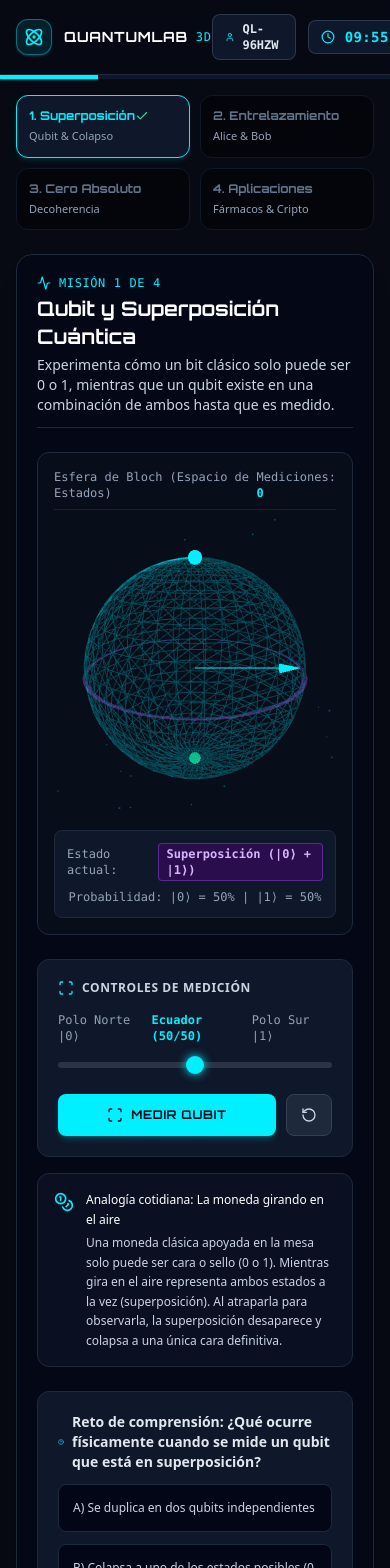
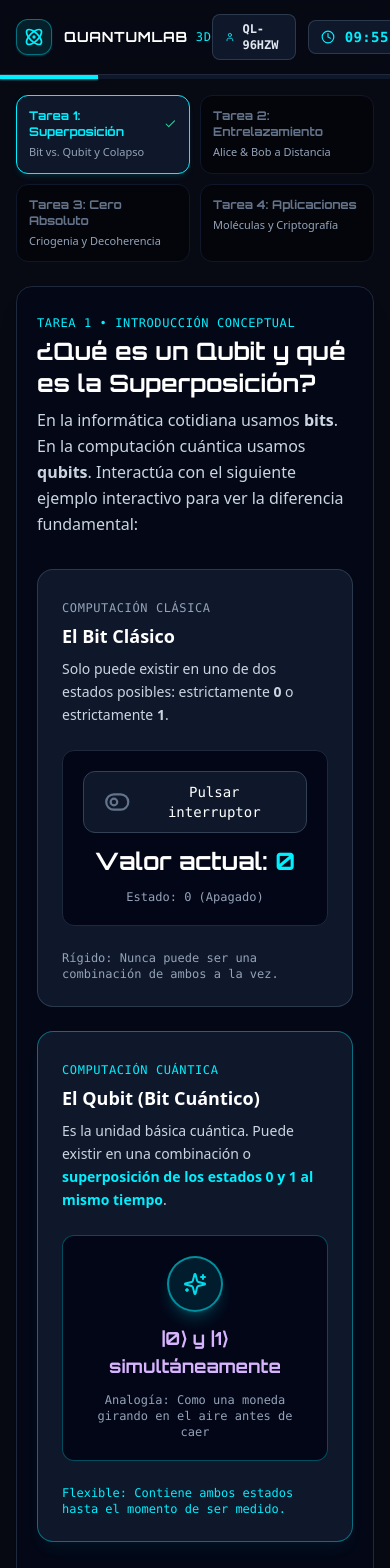
Before and after one commit to Gerbetwo/quantum-lab-3d, a Next.js app: page / in a window 390 px wide. Shown: the top 1568 px of the page. Built offline with nearby package versions, Linux system fonts and the light colour scheme.

Commit message:
feat: implement 3-step interactive guided flow for task 1 and rename missions to tasks

```diff
--- a/src/app/page.tsx
+++ b/src/app/page.tsx
@@ -56,10 +56,10 @@ export default function Home() {
   };
 
   const tabs = [
-    { title: '1. Superposición', desc: 'Qubit & Colapso' },
-    { title: '2. Entrelazamiento', desc: 'Alice & Bob' },
-    { title: '3. Cero Absoluto', desc: 'Decoherencia' },
-    { title: '4. Aplicaciones', desc: 'Fármacos & Cripto' },
+    { title: 'Tarea 1: Superposición', desc: 'Bit vs. Qubit y Colapso' },
+    { title: 'Tarea 2: Entrelazamiento', desc: 'Alice & Bob a Distancia' },
+    { title: 'Tarea 3: Cero Absoluto', desc: 'Criogenia y Decoherencia' },
+    { title: 'Tarea 4: Aplicaciones', desc: 'Moléculas y Criptografía' },
   ];
 
   return (
--- a/src/components/missions/Mission1Superposition.tsx
+++ b/src/components/missions/Mission1Superposition.tsx
@@ -2,7 +2,18 @@
 
 import React, { useEffect, useRef, useState } from 'react';
 import * as THREE from 'three';
-import { Scan, RotateCcw, ArrowRight, CheckCircle2, HelpCircle, Activity, Info, Coins } from 'lucide-react';
+import {
+  Scan,
+  RotateCcw,
+  ArrowRight,
+  CheckCircle2,
+  HelpCircle,
+  Info,
+  ToggleLeft,
+  ToggleRight,
+  Sparkles,
+  ArrowLeft,
+} from 'lucide-react';
 import { playButtonClick, playChimeSuccess, playLaserScan, playQuantumCollapse } from '@/lib/sound';
 import { saveCompletedMission, updateStoredMetrics } from '@/lib/cookies';
 
@@ -11,22 +22,34 @@ interface Props {
 }
 
 export default function Mission1Superposition({ onComplete }: Props) {
+  // Step navigation: 'intro' (interactive bit vs qubit) -> 'lab' (3D bloch sphere) -> 'quiz' (deduction)
+  const [subStep, setSubStep] = useState<'intro' | 'lab' | 'quiz'>('intro');
+
+  // Interactive Classical Bit state in intro
+  const [classicBit, setClassicBit] = useState<0 | 1>(0);
+
+  // 3D Lab states
   const containerRef = useRef<HTMLDivElement>(null);
   const [theta, setTheta] = useState(Math.PI / 2);
   const [isSuperposition, setIsSuperposition] = useState(true);
   const [collapsedState, setCollapsedState] = useState<number | null>(null);
+  const [hasMeasuredAtLeastOnce, setHasMeasuredAtLeastOnce] = useState(false);
   const [measureCount, setMeasureCount] = useState(0);
+
+  // Quiz state
   const [userDeduction, setUserDeduction] = useState<string | null>(null);
   const [showDeductionFeedback, setShowDeductionFeedback] = useState(false);
 
+  // Three.js scene refs
   const sceneRef = useRef<THREE.Scene | null>(null);
   const rendererRef = useRef<THREE.WebGLRenderer | null>(null);
   const vectorArrowRef = useRef<THREE.ArrowHelper | null>(null);
   const shockwaveRef = useRef<THREE.Mesh | null>(null);
   const animFrameId = useRef<number | null>(null);
 
+  // Initialize Three.js scene when entering the lab
   useEffect(() => {
-    if (!containerRef.current) return;
+    if (subStep !== 'lab' || !containerRef.current) return;
     const container = containerRef.current;
     const width = container.clientWidth || 360;
     const height = 300;
@@ -51,7 +74,7 @@ export default function Mission1Superposition({ onComplete }: Props) {
       color: 0x00f0ff,
       wireframe: true,
       transparent: true,
-      opacity: 0.14,
+      opacity: 0.15,
     });
     const sphere = new THREE.Mesh(sphereGeo, sphereMat);
     scene.add(sphere);
@@ -62,7 +85,7 @@ export default function Mission1Superposition({ onComplete }: Props) {
       color: 0xa855f7,
       side: THREE.DoubleSide,
       transparent: true,
-      opacity: 0.35,
+      opacity: 0.4,
     });
     const ring = new THREE.Mesh(ringGeo, ringMat);
     ring.rotation.x = Math.PI / 2;
@@ -97,7 +120,7 @@ export default function Mission1Superposition({ onComplete }: Props) {
     shockwaveRef.current = shock;
     scene.add(shock);
 
-    // Ambient Particles
+    // Particles
     const pGeo = new THREE.BufferGeometry();
     const pPos = new Float32Array(50 * 3);
     for (let i = 0; i < 50 * 3; i += 3) {
@@ -143,7 +166,7 @@ export default function Mission1Superposition({ onComplete }: Props) {
       sphereGeo.dispose();
       sphereMat.dispose();
     };
-  }, []);
+  }, [subStep]);
 
   useEffect(() => {
     if (!vectorArrowRef.current) return;
@@ -172,6 +195,7 @@ export default function Mission1Superposition({ onComplete }: Props) {
 
     setIsSuperposition(false);
     setCollapsedState(outcome);
+    setHasMeasuredAtLeastOnce(true);
     setMeasureCount((prev) => prev + 1);
 
     updateStoredMetrics((prev) => ({
@@ -202,37 +226,156 @@ export default function Mission1Superposition({ onComplete }: Props) {
 
   return (
     <div className="flex flex-col gap-6">
-      {/* Header section */}
-      <div className="border-b border-slate-800 pb-3">
-        <div className="flex items-center gap-2 text-cyan font-mono text-xs uppercase tracking-wider">
-          <Activity className="w-3.5 h-3.5" /> Misión 1 de 4
+      {/* ========================================================================= */}
+      {/* SUB-PASO 1: INTRODUCCIÓN INTERACTIVA (BIT CLÁSICO VS. QUBIT)              */}
+      {/* ========================================================================= */}
+      {subStep === 'intro' && (
+        <div className="flex flex-col gap-8 py-2 animate-in fade-in duration-300">
+          <div>
+            <div className="text-cyan font-mono text-xs uppercase tracking-wider mb-1">
+              Tarea 1 • Introducción Conceptual
             </div>
-        <h2 className="text-xl sm:text-2xl font-orbitron font-bold text-white mt-1">
-          Qubit y Superposición Cuántica
+            <h2 className="text-2xl sm:text-3xl font-orbitron font-bold text-white">
+              ¿Qué es un Qubit y qué es la Superposición?
             </h2>
-        <p className="text-sm text-slate-300 mt-1">
-          Experimenta cómo un bit clásico solo puede ser 0 o 1, mientras que un qubit existe en una combinación de ambos hasta que es medido.
+            <p className="text-base text-slate-300 mt-2 max-w-3xl leading-relaxed">
+              En la informática cotidiana usamos <strong>bits</strong>. En la computación cuántica usamos <strong>qubits</strong>. Interactúa con el siguiente ejemplo interactivo para ver la diferencia fundamental:
             </p>
           </div>
 
-      {/* Main interactive split */}
+          {/* Interactive Side-by-Side Comparison */}
+          <div className="grid grid-cols-1 md:grid-cols-2 gap-6">
+            {/* Left: Classic Bit */}
+            <div className="bg-slate-900 border border-slate-700/80 rounded-2xl p-6 flex flex-col justify-between gap-6">
+              <div>
+                <span className="text-xs font-mono uppercase tracking-wider text-slate-400">
+                  Computación Clásica
+                </span>
+                <h3 className="text-lg font-bold text-white mt-1">El Bit Clásico</h3>
+                <p className="text-sm text-slate-300 mt-2 leading-relaxed">
+                  Solo puede existir en uno de dos estados posibles: estrictamente <strong>0</strong> o estrictamente <strong>1</strong>.
+                </p>
+              </div>
+
+              {/* Interactive Toggle */}
+              <div className="bg-slate-950 border border-slate-800 rounded-xl p-5 flex flex-col items-center justify-center gap-3 text-center">
+                <button
+                  onClick={() => {
+                    playButtonClick();
+                    setClassicBit((prev) => (prev === 0 ? 1 : 0));
+                  }}
+                  className="flex items-center gap-3 px-5 py-2.5 rounded-xl bg-slate-900 hover:bg-slate-800 border border-slate-700 text-white font-mono text-sm transition-all"
+                >
+                  {classicBit === 1 ? (
+                    <ToggleRight className="w-7 h-7 text-cyan" />
+                  ) : (
+                    <ToggleLeft className="w-7 h-7 text-slate-500" />
+                  )}
+                  <span>Pulsar interruptor</span>
+                </button>
+
+                <div className="text-2xl font-orbitron font-bold text-white">
+                  Valor actual: <span className="text-cyan">{classicBit}</span>
+                </div>
+                <div className="text-xs font-mono text-slate-400">
+                  {classicBit === 0 ? 'Estado: 0 (Apagado)' : 'Estado: 1 (Encendido)'}
+                </div>
+              </div>
+
+              <div className="text-xs text-slate-400 font-mono">
+                Rígido: Nunca puede ser una combinación de ambos a la vez.
+              </div>
+            </div>
+
+            {/* Right: Quantum Qubit */}
+            <div className="bg-slate-900 border border-cyan/40 rounded-2xl p-6 flex flex-col justify-between gap-6 shadow-lg shadow-cyan/5">
+              <div>
+                <span className="text-xs font-mono uppercase tracking-wider text-cyan">
+                  Computación Cuántica
+                </span>
+                <h3 className="text-lg font-bold text-white mt-1">El Qubit (Bit Cuántico)</h3>
+                <p className="text-sm text-slate-300 mt-2 leading-relaxed">
+                  Es la unidad básica cuántica. Puede existir en una combinación o <strong className="text-cyan">superposición de los estados 0 y 1 al mismo tiempo</strong>.
+                </p>
+              </div>
+
+              {/* Dynamic Qubit Representation */}
+              <div className="bg-slate-950 border border-cyan/30 rounded-xl p-5 flex flex-col items-center justify-center gap-3 text-center">
+                <div className="w-14 h-14 rounded-full bg-cyan/10 border-2 border-cyan/60 flex items-center justify-center text-cyan shadow-lg shadow-cyan/20 animate-pulse">
+                  <Sparkles className="w-6 h-6" />
+                </div>
+                <div className="text-lg font-orbitron font-bold text-purple-300">
+                  |0⟩ y |1⟩ simultáneamente
+                </div>
+                <div className="text-xs font-mono text-slate-400">
+                  Analogía: Como una moneda girando en el aire antes de caer
+                </div>
+              </div>
+
+              <div className="text-xs text-cyan font-mono">
+                Flexible: Contiene ambos estados hasta el momento de ser medido.
+              </div>
+            </div>
+          </div>
+
+          {/* Action to proceed to Lab */}
+          <div className="flex justify-end pt-4 border-t border-slate-800">
+            <button
+              onClick={() => {
+                playButtonClick();
+                setSubStep('lab');
+              }}
+              className="py-3.5 px-6 rounded-xl bg-cyan hover:bg-cyan/90 text-slate-950 font-orbitron font-bold text-xs uppercase tracking-wider flex items-center gap-2 transition-all shadow-lg shadow-cyan/20 active:scale-95"
+            >
+              Abrir Laboratorio 3D y Medir el Qubit <ArrowRight className="w-4 h-4" />
+            </button>
+          </div>
+        </div>
+      )}
+
+      {/* ========================================================================= */}
+      {/* SUB-PASO 2: LABORATORIO 3D CON GUÍA PASO A PASO                            */}
+      {/* ========================================================================= */}
+      {subStep === 'lab' && (
+        <div className="flex flex-col gap-6 animate-in fade-in duration-300">
+          <div className="border-b border-slate-800 pb-3 flex justify-between items-start">
+            <div>
+              <div className="text-cyan font-mono text-xs uppercase tracking-wider">
+                Tarea 1 • Laboratorio 3D
+              </div>
+              <h2 className="text-xl sm:text-2xl font-orbitron font-bold text-white mt-1">
+                La Esfera de Bloch y el Colapso de Onda
+              </h2>
+            </div>
+            <button
+              onClick={() => {
+                playButtonClick();
+                setSubStep('intro');
+              }}
+              className="text-xs font-mono text-slate-400 hover:text-white flex items-center gap-1.5 py-1 px-2.5 rounded hover:bg-slate-900 transition-colors"
+            >
+              <ArrowLeft className="w-3.5 h-3.5" /> Volver a la explicación
+            </button>
+          </div>
+
+          {/* Main 3D Stage + Numbered Step Guide */}
           <div className="grid grid-cols-1 lg:grid-cols-12 gap-6 items-start">
-        {/* 3D Canvas Box */}
+            {/* 3D Viewport */}
             <div className="lg:col-span-7 bg-[#080d1a] border border-slate-800 rounded-xl p-4 flex flex-col items-center relative">
               <div className="w-full flex justify-between items-center text-xs font-mono text-slate-400 border-b border-slate-800/80 pb-2 mb-2">
-            <span>Esfera de Bloch (Espacio de Estados)</span>
+                <span>Esfera de Bloch 3D</span>
                 <span>Mediciones: <strong className="text-cyan">{measureCount}</strong></span>
               </div>
 
               <div ref={containerRef} className="w-full cursor-grab active:cursor-grabbing" />
 
-          {/* Telemetry bar */}
+              {/* Status Banner */}
               <div className="w-full mt-3 bg-slate-900 border border-slate-800 rounded-lg p-3 flex flex-col sm:flex-row justify-between items-center gap-2 text-xs font-mono">
                 <div className="flex items-center gap-2">
-              <span className="text-slate-400">Estado actual:</span>
+                  <span className="text-slate-400">Estado:</span>
                   {isSuperposition ? (
                     <span className="text-purple-300 font-bold bg-purple-950/60 border border-purple-500/40 px-2 py-0.5 rounded">
-                  Superposición (|0⟩ + |1⟩)
+                      Superposición (|0⟩ y |1⟩)
                     </span>
                   ) : (
                     <span className="text-emerald-300 font-bold bg-emerald-950/60 border border-emerald-500/40 px-2 py-0.5 rounded">
@@ -241,26 +384,25 @@ export default function Mission1Superposition({ onComplete }: Props) {
                   )}
                 </div>
                 <div className="text-slate-400">
-              Probabilidad: |0⟩ = {Math.round(Math.cos(theta / 2) ** 2 * 100)}% | |1⟩ ={' '}
+                  |0⟩: {Math.round(Math.cos(theta / 2) ** 2 * 100)}% | |1⟩:{' '}
                   {Math.round(Math.sin(theta / 2) ** 2 * 100)}%
                 </div>
               </div>
             </div>
 
-        {/* Controls and Insight */}
+            {/* Step-by-Step Instructions */}
             <div className="lg:col-span-5 flex flex-col gap-4">
               <div className="bg-slate-900 border border-slate-800 rounded-xl p-5 flex flex-col gap-4">
-            <div className="text-xs font-semibold uppercase tracking-wider text-slate-300 flex items-center gap-2">
-              <Scan className="w-4 h-4 text-cyan" /> Controles de Medición
+                <div className="text-xs font-semibold uppercase tracking-wider text-slate-300">
+                  Instrucciones del Experimento
                 </div>
 
-            {/* Slider */}
-            <div>
-              <div className="flex justify-between text-xs text-slate-400 mb-1.5 font-mono">
-                <span>Polo Norte |0⟩</span>
-                <span className="text-cyan font-semibold">Ecuador (50/50)</span>
-                <span>Polo Sur |1⟩</span>
-              </div>
+                {/* Step 1 */}
+                <div className="border-l-2 border-cyan pl-3 flex flex-col gap-1.5">
+                  <span className="text-xs font-bold text-white font-mono">Paso 1: Ajusta el ángulo</span>
+                  <p className="text-xs text-slate-400">
+                    Mueve el deslizador al centro para poner el qubit en superposición 50/50.
+                  </p>
                   <input
                     type="range"
                     min="0.01"
@@ -272,13 +414,17 @@ export default function Mission1Superposition({ onComplete }: Props) {
                       setIsSuperposition(true);
                       setCollapsedState(null);
                     }}
-                className="w-full accent-cyan cursor-pointer"
-                aria-label="Ajustar ángulo del qubit"
+                    className="w-full accent-cyan cursor-pointer mt-1"
                   />
                 </div>
 
-            {/* Buttons */}
-            <div className="flex gap-2.5 pt-1">
+                {/* Step 2 */}
+                <div className="border-l-2 border-purple-500 pl-3 flex flex-col gap-2">
+                  <span className="text-xs font-bold text-white font-mono">Paso 2: Realiza la medición</span>
+                  <p className="text-xs text-slate-400">
+                    Pulsa el botón para disparar el detector y observa el comportamiento de la aguja.
+                  </p>
+                  <div className="flex gap-2">
                     <button
                       onClick={handleMeasure}
                       className="flex-1 py-3 px-4 rounded-lg bg-cyan text-slate-950 font-orbitron font-bold text-xs uppercase tracking-wider flex items-center justify-center gap-2 hover:bg-cyan/90 transition-all shadow-md shadow-cyan/20 active:scale-95"
@@ -287,38 +433,74 @@ export default function Mission1Superposition({ onComplete }: Props) {
                     </button>
                     <button
                       onClick={handleReset}
-                className="py-3 px-3.5 rounded-lg bg-slate-800 hover:bg-slate-700 text-slate-300 text-xs font-mono flex items-center justify-center transition-all border border-slate-700"
-                title="Reiniciar superposición"
+                      className="py-3 px-3 rounded-lg bg-slate-800 hover:bg-slate-700 text-slate-300 text-xs font-mono flex items-center justify-center transition-all border border-slate-700"
+                      title="Reiniciar a superposición"
                     >
                       <RotateCcw className="w-4 h-4" />
                     </button>
                   </div>
                 </div>
 
-          {/* Simple Observation Box */}
-          <div className="bg-slate-900/60 border border-slate-800 rounded-xl p-4 flex gap-3 text-xs leading-relaxed text-slate-300">
-            <Coins className="w-5 h-5 text-cyan shrink-0 mt-0.5" />
-            <div>
-              <strong className="text-white block font-medium mb-1">
-                Analogía cotidiana: La moneda girando en el aire
-              </strong>
-              Una moneda clásica apoyada en la mesa solo puede ser cara o sello (0 o 1). Mientras gira en el aire representa ambos estados a la vez (superposición). Al atraparla para observarla, la superposición desaparece y colapsa a una única cara definitiva.
+                {/* What happens readout */}
+                {hasMeasuredAtLeastOnce && (
+                  <div className="bg-emerald-950/30 border border-emerald-500/40 rounded-lg p-3 text-xs text-emerald-200 animate-in fade-in">
+                    <strong>Resultado observado:</strong> Al medir, el vector se detuvo en seco y colapsó a un único polo (|{collapsedState}⟩). La superposición desapareció.
+                  </div>
+                )}
+              </div>
+
+              {/* Button to proceed to Quiz */}
+              {hasMeasuredAtLeastOnce && (
+                <button
+                  onClick={() => {
+                    playButtonClick();
+                    setSubStep('quiz');
+                  }}
+                  className="w-full py-3.5 px-4 rounded-xl bg-gradient-to-r from-cyan to-emerald-400 text-slate-950 font-orbitron font-bold text-xs uppercase tracking-wider flex items-center justify-center gap-2 transition-all shadow-lg shadow-cyan/20 active:scale-95"
+                >
+                  Continuar al Reto de Comprensión <ArrowRight className="w-4 h-4" />
+                </button>
+              )}
             </div>
           </div>
         </div>
+      )}
+
+      {/* ========================================================================= */}
+      {/* SUB-PASO 3: RETO DE COMPRENSIÓN (DEDUCCIÓN FINAL)                          */}
+      {/* ========================================================================= */}
+      {subStep === 'quiz' && (
+        <div className="flex flex-col gap-6 py-2 animate-in fade-in duration-300">
+          <div className="border-b border-slate-800 pb-3 flex justify-between items-start">
+            <div>
+              <div className="text-cyan font-mono text-xs uppercase tracking-wider">
+                Tarea 1 • Reto de Comprensión
+              </div>
+              <h2 className="text-xl sm:text-2xl font-orbitron font-bold text-white mt-1">
+                Comprueba tu Deducción
+              </h2>
+            </div>
+            <button
+              onClick={() => {
+                playButtonClick();
+                setSubStep('lab');
+              }}
+              className="text-xs font-mono text-slate-400 hover:text-white flex items-center gap-1.5 py-1 px-2.5 rounded hover:bg-slate-900 transition-colors"
+            >
+              <ArrowLeft className="w-3.5 h-3.5" /> Volver al laboratorio 3D
+            </button>
           </div>
 
-      {/* Discovery Task */}
-      <div className="bg-slate-900 border border-slate-800 rounded-xl p-5">
-        <div className="text-sm font-semibold text-slate-200 mb-3 flex items-center gap-2">
-          <HelpCircle className="w-4 h-4 text-cyan" />
-          Reto de comprensión: ¿Qué ocurre físicamente cuando se mide un qubit que está en superposición?
+          <div className="bg-slate-900 border border-slate-800 rounded-2xl p-6 max-w-3xl">
+            <div className="text-base font-semibold text-slate-100 mb-4 flex items-center gap-2.5">
+              <HelpCircle className="w-5 h-5 text-cyan shrink-0" />
+              ¿Qué ocurre cuando se mide un qubit que está en superposición?
             </div>
 
-        <div className="grid grid-cols-1 sm:grid-cols-3 gap-3">
+            <div className="grid grid-cols-1 gap-3.5">
               <button
                 onClick={() => handleDeductionSelect('duplicate')}
-            className={`p-3.5 rounded-lg border text-left text-xs leading-normal transition-all ${
+                className={`p-4 rounded-xl border text-left text-sm leading-normal transition-all ${
                   userDeduction === 'duplicate'
                     ? 'bg-rose-950/40 border-rose-500/80 text-rose-200'
                     : 'bg-slate-950 border-slate-800 text-slate-300 hover:border-slate-700'
@@ -328,9 +510,9 @@ export default function Mission1Superposition({ onComplete }: Props) {
               </button>
               <button
                 onClick={() => handleDeductionSelect('collapse')}
-            className={`p-3.5 rounded-lg border text-left text-xs leading-normal transition-all ${
+                className={`p-4 rounded-xl border text-left text-sm leading-normal transition-all ${
                   userDeduction === 'collapse'
-                ? 'bg-emerald-950/40 border-emerald-500/80 text-emerald-200'
+                    ? 'bg-emerald-950/40 border-emerald-500/80 text-emerald-200 font-medium'
                     : 'bg-slate-950 border-slate-800 text-slate-300 hover:border-slate-700'
                 }`}
               >
@@ -338,7 +520,7 @@ export default function Mission1Superposition({ onComplete }: Props) {
               </button>
               <button
                 onClick={() => handleDeductionSelect('infinite')}
-            className={`p-3.5 rounded-lg border text-left text-xs leading-normal transition-all ${
+                className={`p-4 rounded-xl border text-left text-sm leading-normal transition-all ${
                   userDeduction === 'infinite'
                     ? 'bg-rose-950/40 border-rose-500/80 text-rose-200'
                     : 'bg-slate-950 border-slate-800 text-slate-300 hover:border-slate-700'
@@ -350,35 +532,38 @@ export default function Mission1Superposition({ onComplete }: Props) {
 
             {showDeductionFeedback && (
               <div
-            className={`mt-4 p-3.5 rounded-lg text-xs flex items-center justify-between gap-3 ${
+                className={`mt-6 p-4 rounded-xl text-sm flex flex-col sm:flex-row items-start sm:items-center justify-between gap-4 ${
                   userDeduction === 'collapse'
                     ? 'bg-emerald-950/30 border border-emerald-500/40 text-emerald-200'
                     : 'bg-rose-950/30 border border-rose-500/40 text-rose-200'
                 }`}
               >
-            <div className="flex items-center gap-2.5">
+                <div className="flex items-center gap-3">
                   {userDeduction === 'collapse' ? (
-                <CheckCircle2 className="w-4 h-4 text-emerald-400 shrink-0" />
+                    <CheckCircle2 className="w-5 h-5 text-emerald-400 shrink-0" />
                   ) : (
-                <Info className="w-4 h-4 text-rose-400 shrink-0" />
+                    <Info className="w-5 h-5 text-rose-400 shrink-0" />
                   )}
                   <span>
                     {userDeduction === 'collapse'
-                  ? 'Correcto. La medición destruye la superposición y fuerza al qubit a colapsar a un único estado clásico.'
-                  : 'Pista: Observa el vector en la esfera 3D al medir: ¿permanece a mitad de camino o se fija en un polo?'}
+                      ? '¡Correcto! Al interactuar con el aparato de medición, el estado cuántico colapsa a uno de los valores posibles.'
+                      : 'Pista: En el laboratorio 3D viste que al medir, la aguja no se quedó en el medio ni se dividió: cayó a uno de los polos.'}
                   </span>
                 </div>
+
                 {userDeduction === 'collapse' && (
                   <button
                     onClick={onComplete}
-                className="px-3.5 py-1.5 rounded bg-emerald-500 hover:bg-emerald-400 text-slate-950 font-semibold text-xs flex items-center gap-1.5 shrink-0 transition-colors"
+                    className="py-2.5 px-5 rounded-lg bg-emerald-500 hover:bg-emerald-400 text-slate-950 font-orbitron font-bold text-xs uppercase tracking-wider flex items-center gap-2 shrink-0 transition-all shadow-md shadow-emerald-500/20 active:scale-95"
                   >
-                Siguiente Misión <ArrowRight className="w-3.5 h-3.5" />
+                    Pasar a la Tarea 2 <ArrowRight className="w-4 h-4" />
                   </button>
                 )}
               </div>
             )}
           </div>
         </div>
+      )}
+    </div>
   );
 }
```
Lines whose indentation alone changed are shown as unchanged.
